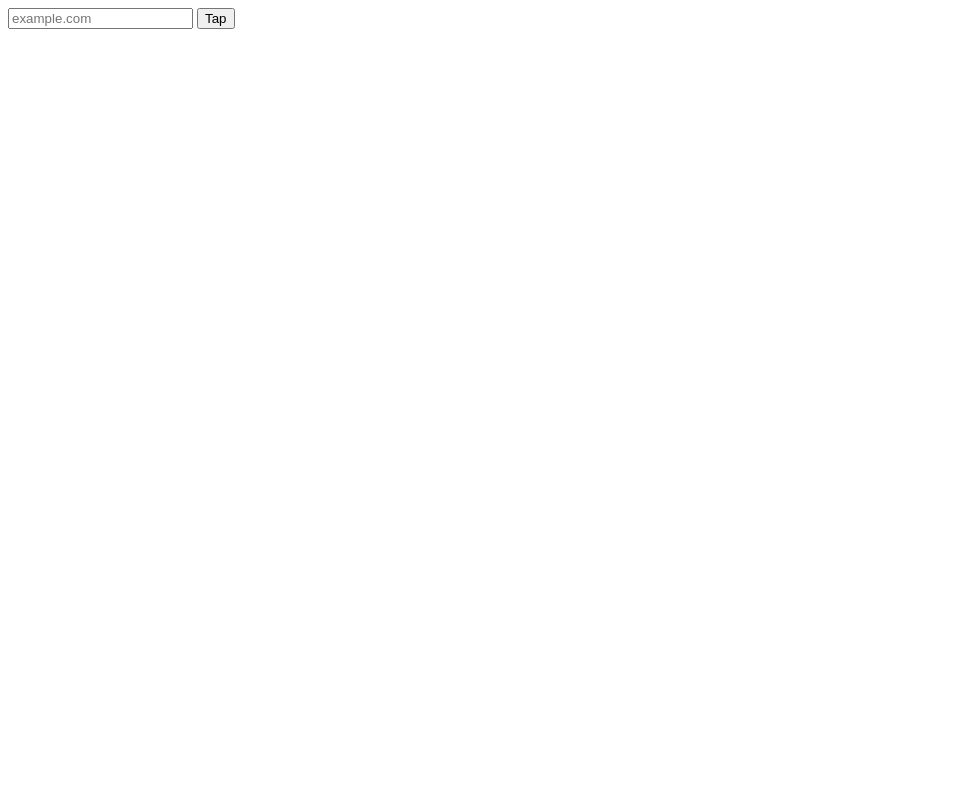
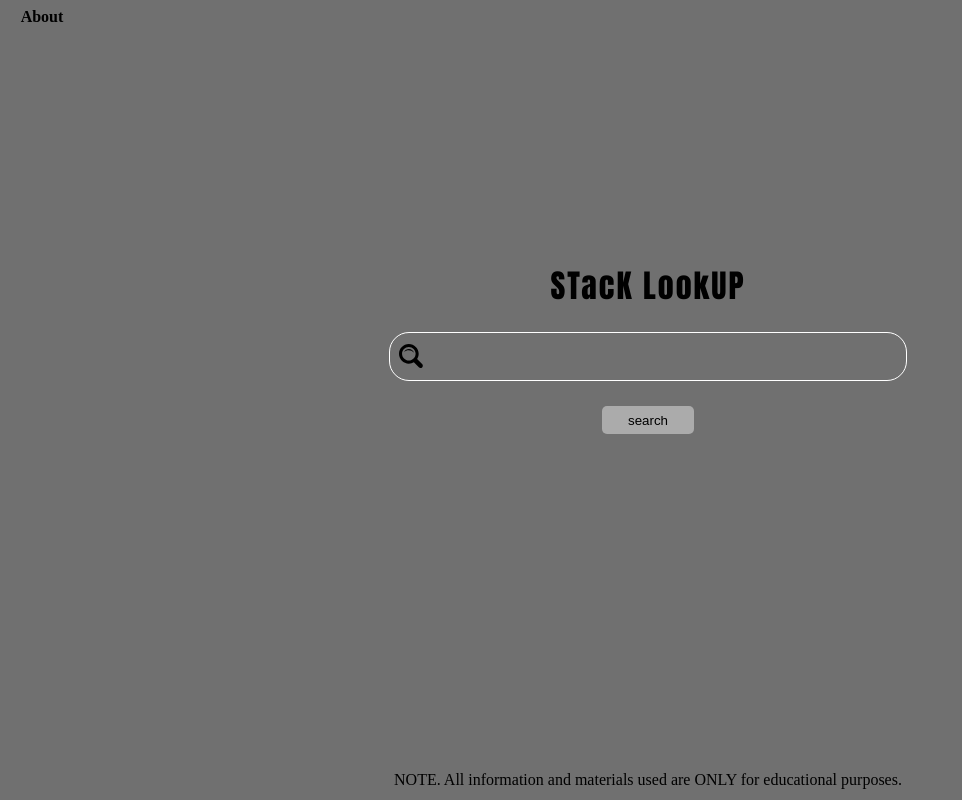
Before and after one commit to kinglaine/TechStackLookUp, a plain HTML site: page index.html in a window 1280 px wide. Shown: the whole page, without its empty margins (0-962 px from the left). Drawn offline with Linux system fonts and the light colour scheme.

Commit message:
page boilerplate

```diff
--- a/index.html
+++ b/index.html
@@ -8,9 +8,15 @@
     <link rel="stylesheet" href="style.css">
 </head>
 <body>
+    <span id="about">About</span>
     <div id="searchBar">
-        <input type="text" placeholder="example.com" id="input">
-        <button onclick="searchStack()">Tap</button>
+        <h1 id="name">STacK LookUP</h1>
+        <span id="loop"><img src="loop.svg"></span>
+        <input type="text" id="input">
+        <button onclick="searchStack()" id="searchButton">search</button>
+    </div>
+    <div id="copyright">
+        <span>NOTE. All information and materials used are ONLY for educational purposes.</span>
     </div>
 <script src="script.js"></script>
 </body>
--- a/style.css
+++ b/style.css
@@ -0,0 +1,69 @@
+body{
+    background-color: rgb(112, 112, 112);
+    overflow-x: hidden;
+}
+#about{
+    font-weight: bold;
+    margin-left: 1%;
+    cursor: pointer;
+}
+#copyright{
+    position: absolute;
+    width: 100%;
+    color:black;
+    line-height: 40px;
+    font-size: 16px;
+    text-align: center;
+    bottom:0;
+
+}
+
+#name{
+    font-family: Impact, 'Haettenschweiler', 'Arial Narrow Bold', sans-serif;
+    font-weight: bold;
+    letter-spacing: 2px;
+}
+
+#searchBar{
+    width: 100%;
+    text-align: center;
+    position: absolute;
+    top: 30%;
+    bottom: 50%;
+
+}
+#loop{
+    position: inherit;
+    margin-top: 12px;
+    margin-left: 10px;
+}
+#searchBar:hover::after{
+   content: "Company.com or Company name";
+}
+
+#input{
+    margin-bottom: 1%;
+    height: 45px;
+    width: 40%;
+    border: 1px solid white;
+    border-radius: 20px;
+    outline: none;
+    background: transparent;
+    text-indent: 5%;
+}
+#input:hover{
+    box-shadow: 0 3px 10px rgb(0 0 0 / 0.2);
+}
+#searchButton{
+    background-color: rgba(214, 214, 214, 0.582);
+    cursor: pointer;
+    overflow: auto;
+    width: fit-content;
+    padding: 0.5% 2%;
+    border-radius: 5px;
+    border: 0px;
+    display: block;
+    text-align: center;
+    margin: auto;
+    margin-top: 1%;
+}
```
Also changed, not shown: ._README.md (added), loop.svg (added).
